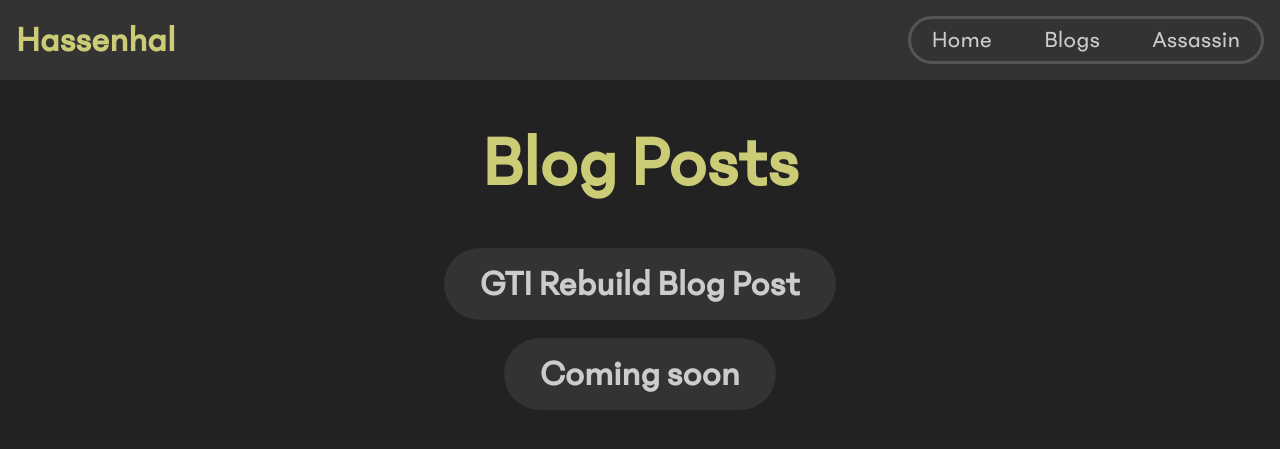
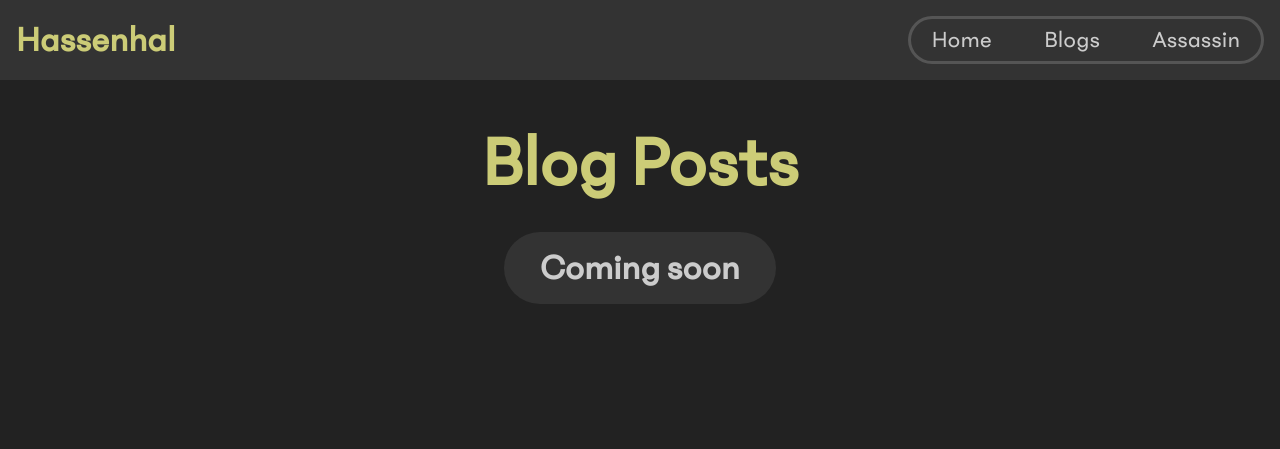
Before and after one commit to jackhassenzahl/hassenhal, a PHP site: page /blogs/index.html in a window 1280 px wide. Shown: the top 449 px of the page. Run offline with PHP 8.4, Linux system fonts and the light colour scheme.

Commit message:
removed blogs

```diff
--- a/blogs/index.html
+++ b/blogs/index.html
@@ -13,7 +13,6 @@
 
     <ul>
         <div id="menu">
-            <li><a href="gti/" class="button">GTI Rebuild Blog Post</a></li>
             <li><a href>Coming soon</a></li>
         </div>
     </ul>
--- a/style/style.css
+++ b/style/style.css
@@ -44,6 +44,10 @@ ul {
 li {
     width: max-content;
     margin: 0 auto;
+}
+
+#menu {
+    margin-top: -1em;
 }
 
 #menu li a {
```
